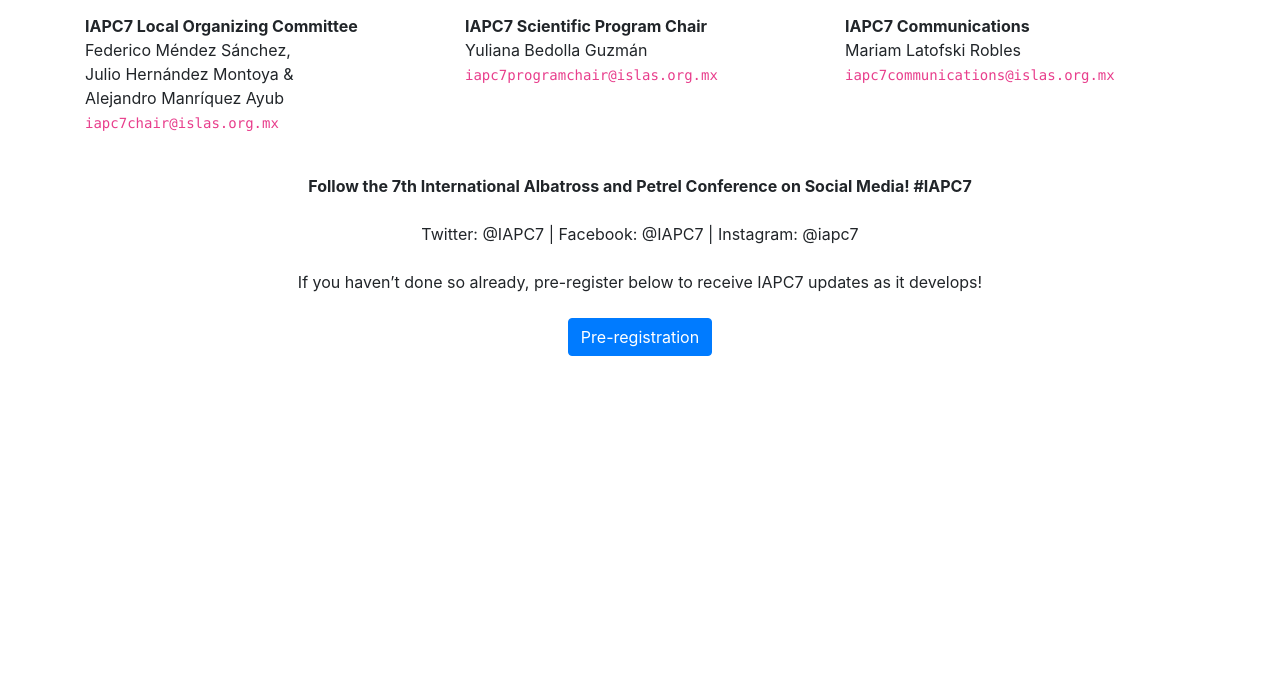
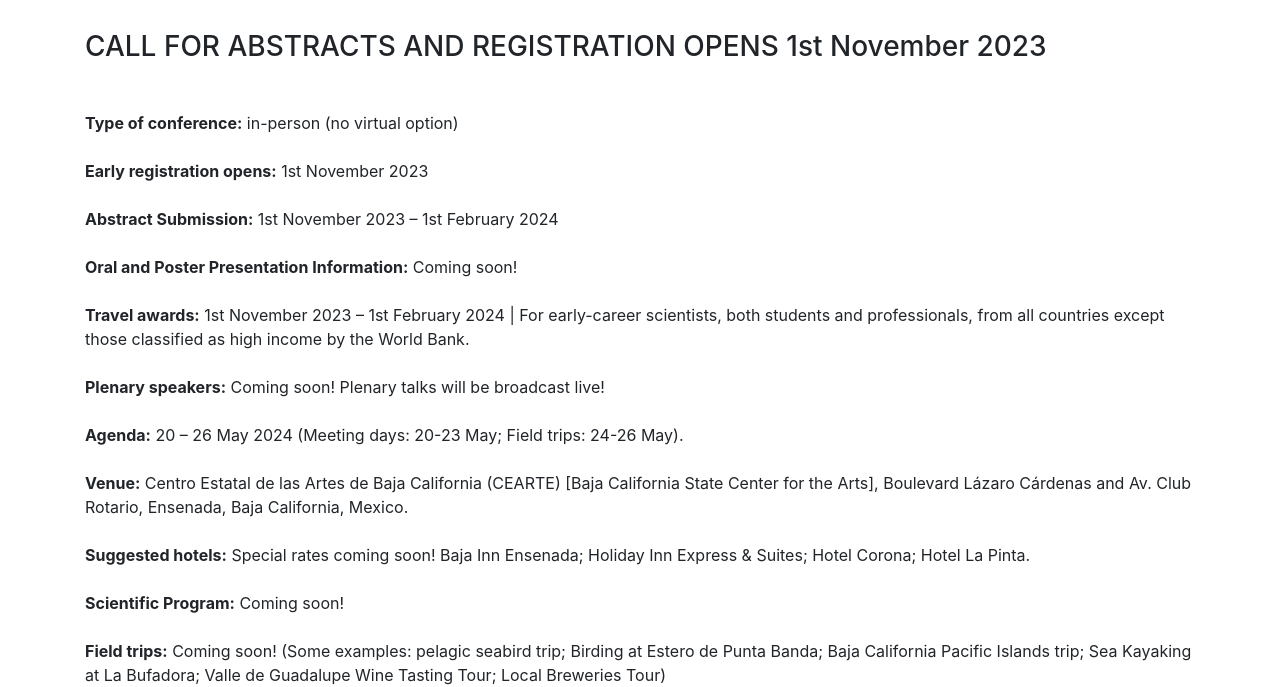
Before and after one commit to IslasGECI/iapc7, a plain HTML site: page index.html in a window 1280 px wide. Shown: the part 413-1100 px from the top of the page. Before the commit the page ends 815 px from the top, so only its background shows below. Drawn offline with nearby package versions, Linux system fonts and the light colour scheme.

Commit message:
🚧😌 Add body

```diff
--- a/index.html
+++ b/index.html
@@ -30,6 +30,20 @@
     <img src="images/IAPC7_facebook_eng.png" width=1080px
       alt="Internation Albatross and Petrel Conference">
     <div class="row" style="margin-top:1rem">
+      <div class="col-sm-12">
+          <p align="center"><h3>CALL FOR ABSTRACTS AND REGISTRATION OPENS 1st November 2023</h3><br></p>
+        <b>Type of conference:</b> in-person (no virtual option)<br><br>
+        <b>Early registration opens:</b> 1st November 2023<br><br>
+        <b>Abstract Submission:</b> 1st November 2023 – 1st February 2024<br><br>
+        <b>Oral and Poster Presentation Information:</b> Coming soon!<br><br>
+        <b>Travel awards:</b> 1st November 2023 – 1st February 2024 | For early-career scientists, both students and professionals, from all countries except those classified as high income by the World Bank.<br><br>
+        <b>Plenary speakers:</b> Coming soon! Plenary talks will be broadcast live!<br><br>
+        <b>Agenda:</b> 20 – 26 May 2024 (Meeting days: 20-23 May; Field trips: 24-26 May).<br><br>
+        <b>Venue:</b> Centro Estatal de las Artes de Baja California (CEARTE) [Baja California State Center for the Arts], Boulevard Lázaro Cárdenas and Av. Club Rotario, Ensenada, Baja California, Mexico.<br><br>
+        <b>Suggested hotels:</b> Special rates coming soon! Baja Inn Ensenada; Holiday Inn Express &amp; Suites; Hotel Corona; Hotel La Pinta.<br><br>
+        <b>Scientific Program:</b> Coming soon!<br><br>
+        <b>Field trips:</b> Coming soon! (Some examples: pelagic seabird trip; Birding at Estero de Punta Banda; Baja California Pacific Islands trip; Sea Kayaking at La Bufadora; Valle de Guadalupe Wine Tasting Tour; Local Breweries Tour)<br><br>
+      </div>
       <div class="col-sm-4">
         <p align="left">
         <b>IAPC7 Local Organizing Committee</b><br/>
```
